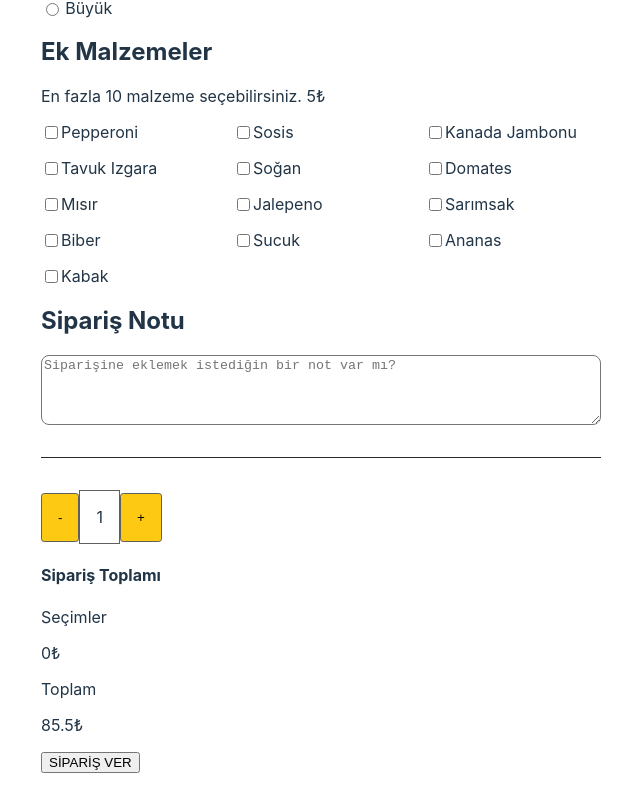
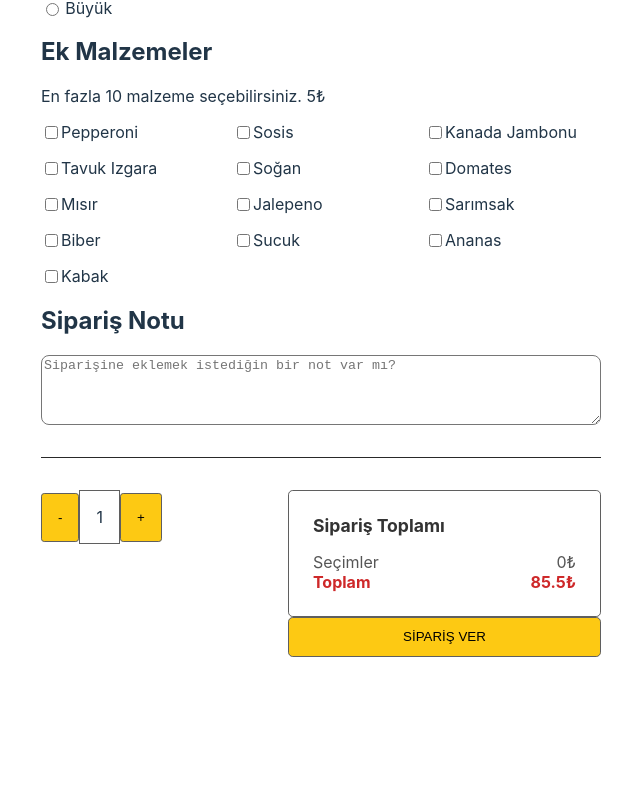
Before and after one commit to CemCanplt/PizzaChallenge, a React (Vite) app: page /siparis in a window 1280 px wide. Shown: the part 552-1357 px from the top of the page, without its empty margins (319-959 px from the left). After the commit the page ends 1241 px from the top, so only its background shows below. Built offline with nearby package versions, Linux system fonts and the light colour scheme; a web font is replaced by a local one.

Commit message:
bir kutu yapacağım diye anam ağladı
 width: fit-content; yazmak lazımmış

```diff
--- a/src/Components/Pages/SelectionScreen.css
+++ b/src/Components/Pages/SelectionScreen.css
@@ -63,6 +63,7 @@
 .gizli-adet-sayaci {
   display: flex;
   align-items: center;
+  width: fit-content;
 }
 
 .adet-sayaci p,
@@ -81,6 +82,69 @@
   padding: 1rem;
   margin: 0;
   cursor: pointer;
+}
+
+/* sipariş toplamı deniyorum */
+
+.siparis-hesap {
+  border: 1px solid #5f5f5f;
+  border-radius: 0.3rem;
+  padding: 1.5rem;
+  display: flex;
+  flex-direction: column;
+  width: fit-content; /* İçerik boyutuna göre genişler */
+}
+
+.siparis-hesap h4 {
+  font-size: 1.1rem;
+  margin: 0 0 1rem;
+  color: #333;
+}
+
+.siparis-hesap .row,
+.siparis-hesap .row-total {
+  display: flex;
+  justify-content: space-between; /* Daha iyi hizalama için */
+  gap: 10rem; /* Boşluk miktarını azalt */
+}
+
+.siparis-hesap .row span {
+  color: #555;
+}
+
+.siparis-hesap .row-total {
+  font-weight: bold;
+}
+
+.siparis-hesap .row-total span {
+  color: #ce2829;
+}
+
+.siparis-fiyat-odeme {
+ width: fit-content;
+ display: flex;
+ flex-direction: column;
+}
+
+.siparis-ver-tusu {
+  display: flex;
+  justify-content: center;
+  text-align: center;
+  align-items: center;
+}
+
+.siparis-ver-tusu button {
+  background-color: #fdc913;
+  border: 1px solid #5f5f5f;
+  border-radius: 0.3rem;
+  padding: 0.7rem;
+  flex-grow: 1;
+}
+
+.odeme-bolumu {
+  display: flex;
+  justify-content: space-between;
+  align-items: flex-start;
 }
 
 .sayfa-yolu {
--- a/src/Components/Pages/SelectionScreen.jsx
+++ b/src/Components/Pages/SelectionScreen.jsx
@@ -209,13 +209,13 @@ function SelectionScreen() {
             <div className="siparis-fiyat-odeme">
               <div className="siparis-hesap">
                 <h4>Sipariş Toplamı</h4>
-                <div className="secimler-satiri">
-                  <p>Seçimler</p>
-                  <p>{ekUcret}₺</p>
+                <div className="row">
+                  <span>Seçimler</span>
+                  <span>{ekUcret}₺</span>
                 </div>
-                <div className="toplam-fiyat-satiri">
-                  <p>Toplam</p>
-                  <p>{toplamUcret}₺</p>
+                <div className="row-total">
+                  <span>Toplam</span>
+                  <span>{toplamUcret}₺</span>
                 </div>
               </div>
               <div className="siparis-ver-tusu">
```
